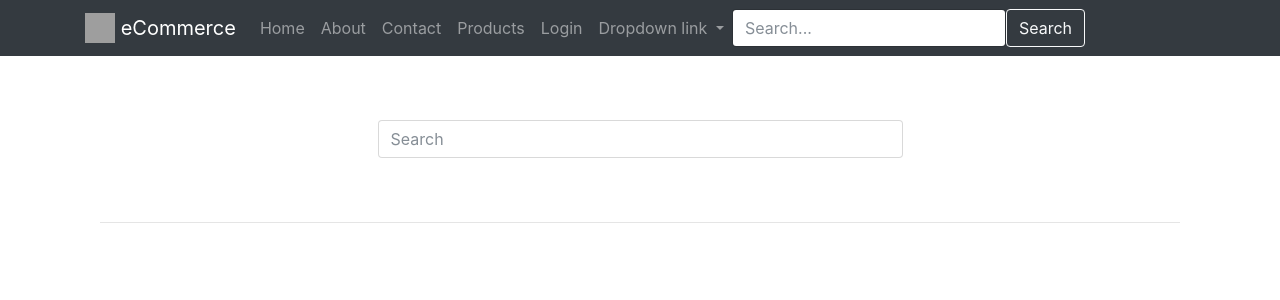
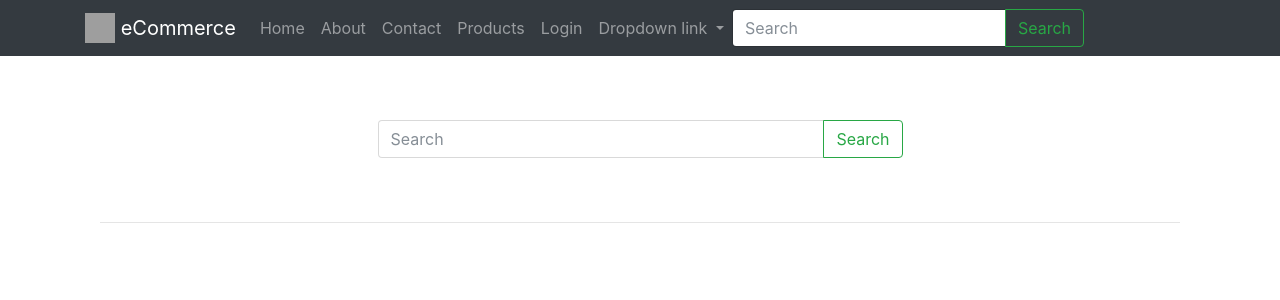
Before and after one commit to vimlesh-verma16/django_ecommerce_project, a Django app: page /search/ in a window 1280 px wide. Shown: the top 300 px of the page. Run offline with Django 5.2, Linux system fonts and the light colour scheme; some libraries are stand-ins or nearby versions; grey boxes are pictures that could not be loaded.

Commit message:
55.Creating the search form

```diff
--- /dev/null
+++ b/ecommerce/search/templates/search/snippets/search-form.html
@@ -0,0 +1,8 @@
+<form method='GET' action='{% url "search:query" %}' class="form my-2 my-lg-0">
+  <div class='input-group'>
+    <input class="form-control" type="text" placeholder="Search" name='q' aria-label="Search" value='{{ request.GET.q }}'>
+    <span class='input-group-btn'>
+        <button class="btn btn-outline-success" type="submit">Search</button>
+    </span>
+    </div>
+</form>
--- a/ecommerce/search/templates/search/view.html
+++ b/ecommerce/search/templates/search/view.html
@@ -11,7 +11,7 @@
             {% else %}
 
             <div class='col-12 col-md-6 mx-auto py-5'>
-                <input class='form-control' type='text' placeholder="Search">
+                {% include "search/snippets/search-form.html" %}
 
             </div>
             <div class='col-12'>
--- a/ecommerce/search/urls.py
+++ b/ecommerce/search/urls.py
@@ -5,5 +5,5 @@ from .views import (
 )
 
 urlpatterns = [
-    path("", SearchProductView.as_view(), name="list"),
+    path("", SearchProductView.as_view(), name="query"),
 ]
--- a/ecommerce/templates/base/navbar.html
+++ b/ecommerce/templates/base/navbar.html
@@ -59,10 +59,7 @@
           </li>
       </ul>
 
-      <form class="d-flex ms-3">
-        <input class="form-control me-2 rounded-pill" type="search" placeholder="Search..." aria-label="Search">
-        <button class="btn btn-outline-light rounded-pill" type="submit">Search</button>
-      </form>
+      {% include "search/snippets/search-form.html" %}
     </div>
   </div>
 </nav>
```
